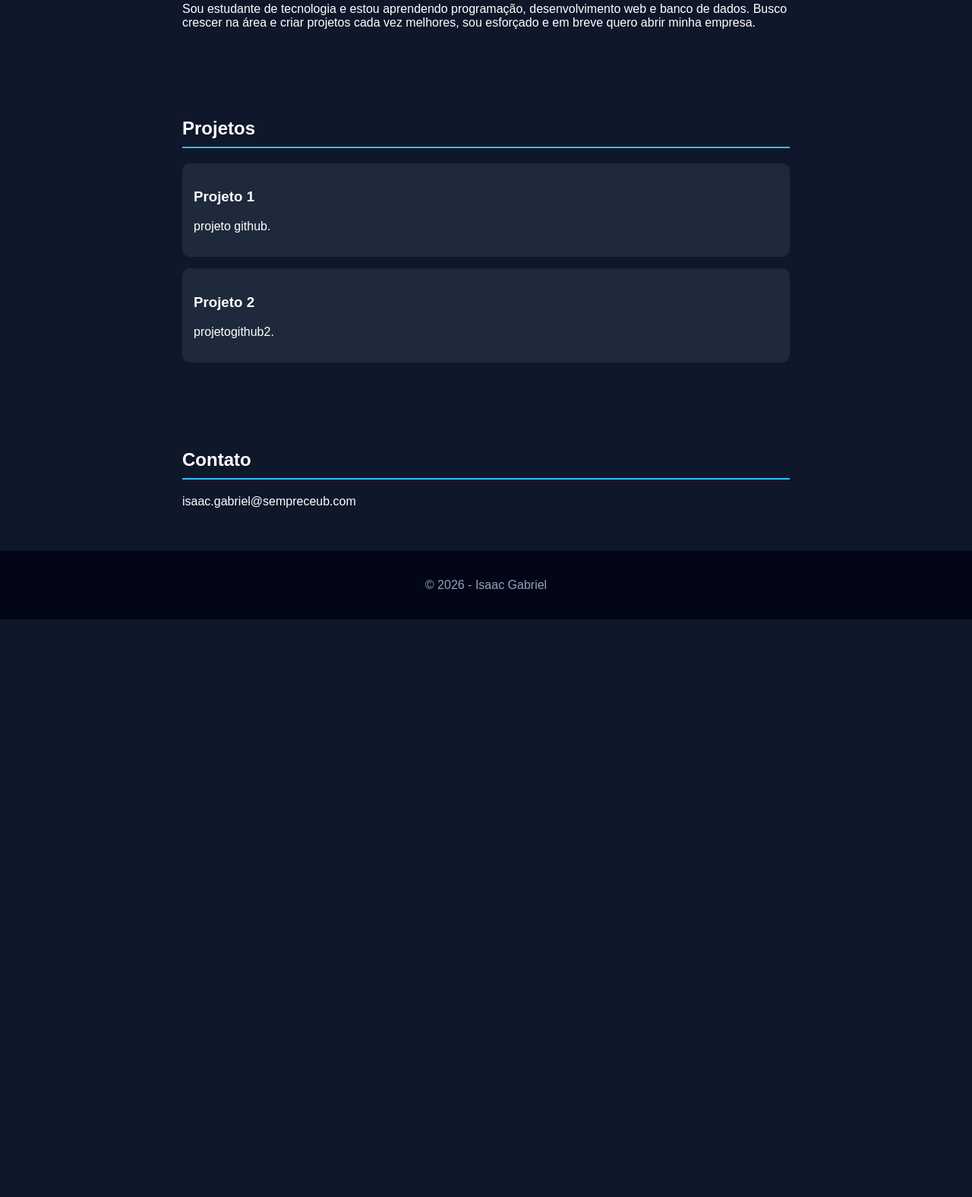
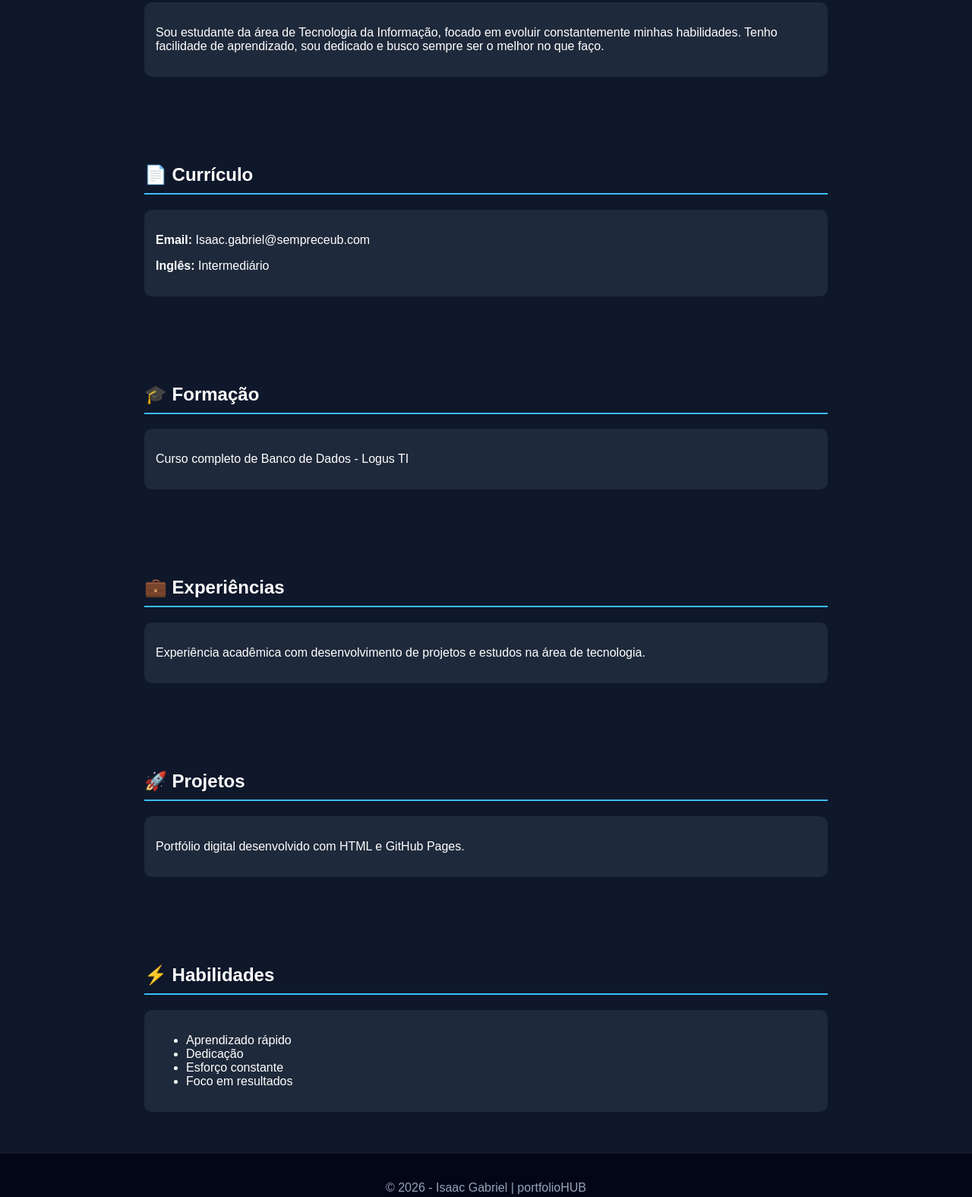
Before and after one commit to isaacimg/isaacgabriel.github.io1, a plain HTML site: page index.html in a window 1280 px wide. Shown: the part 312-1887 px from the top of the page at 76% size. Before the commit the page ends 1127 px from the top, so only its background shows below. Drawn offline with Linux system fonts and the light colour scheme.

Commit message:
Update portfolio details and structure in index.html
para o professor do ceub
meu nome é isaac gabriel sou calouro no ceub

```diff
--- a/index.html
+++ b/index.html
@@ -2,7 +2,7 @@
 <html lang="pt-br">
 <head>
     <meta charset="UTF-8">
-    <title>Isaac Gabriel | Portfólio</title>
+    <title>portfolioHUB | Isaac Gabriel</title>
 
     <style>
         body {
@@ -29,7 +29,7 @@
 
         section {
             padding: 40px;
-            max-width: 800px;
+            max-width: 900px;
             margin: auto;
         }
 
@@ -38,7 +38,7 @@
             padding-bottom: 10px;
         }
 
-        .projeto {
+        .card {
             background: #1e293b;
             padding: 15px;
             margin: 15px 0;
@@ -51,11 +51,6 @@
             background: #020617;
             color: #94a3b8;
         }
-
-        a {
-            color: #38bdf8;
-            text-decoration: none;
-        }
     </style>
 </head>
 
@@ -63,36 +58,59 @@
 
 <header>
     <h1>Isaac Gabriel</h1>
-    <p>Estudante de TI | Futuro Desenvolvedor</p>
+    <p>Estudante de TI | Desenvolvedor em formação</p>
 </header>
 
 <section>
-    <h2>Sobre mim</h2>
-    <p>Sou estudante de tecnologia e estou aprendendo programação, desenvolvimento web e banco de dados. Busco crescer na área e criar projetos cada vez melhores, sou esforçado e em breve quero abrir minha empresa.</p>
+    <h2>👤 Perfil</h2>
+    <div class="card">
+        <p>Sou estudante da área de Tecnologia da Informação, focado em evoluir constantemente minhas habilidades. Tenho facilidade de aprendizado, sou dedicado e busco sempre ser o melhor no que faço.</p>
+    </div>
 </section>
 
 <section>
-    <h2>Projetos</h2>
-
-    <div class="projeto">
-        <h3>Projeto 1</h3>
-        <p>projeto github.</p>
+    <h2>📄 Currículo</h2>
+    <div class="card">
+        <p><strong>Email:</strong> Isaac.gabriel@sempreceub.com</p>
+        <p><strong>Inglês:</strong> Intermediário</p>
     </div>
-
-    <div class="projeto">
-        <h3>Projeto 2</h3>
-        <p>projetogithub2.</p>
-    </div>
-
 </section>
 
 <section>
-    <h2>Contato</h2>
-    <p>isaac.gabriel@sempreceub.com</p>
+    <h2>🎓 Formação</h2>
+    <div class="card">
+        <p>Curso completo de Banco de Dados - Logus TI</p>
+    </div>
+</section>
+
+<section>
+    <h2>💼 Experiências</h2>
+    <div class="card">
+        <p>Experiência acadêmica com desenvolvimento de projetos e estudos na área de tecnologia.</p>
+    </div>
+</section>
+
+<section>
+    <h2>🚀 Projetos</h2>
+    <div class="card">
+        <p>Portfólio digital desenvolvido com HTML e GitHub Pages.</p>
+    </div>
+</section>
+
+<section>
+    <h2>⚡ Habilidades</h2>
+    <div class="card">
+        <ul>
+            <li>Aprendizado rápido</li>
+            <li>Dedicação</li>
+            <li>Esforço constante</li>
+            <li>Foco em resultados</li>
+        </ul>
+    </div>
 </section>
 
 <footer>
-    <p>© 2026 - Isaac Gabriel</p>
+    <p>© 2026 - Isaac Gabriel | portfolioHUB</p>
 </footer>
 
 </body>
```
